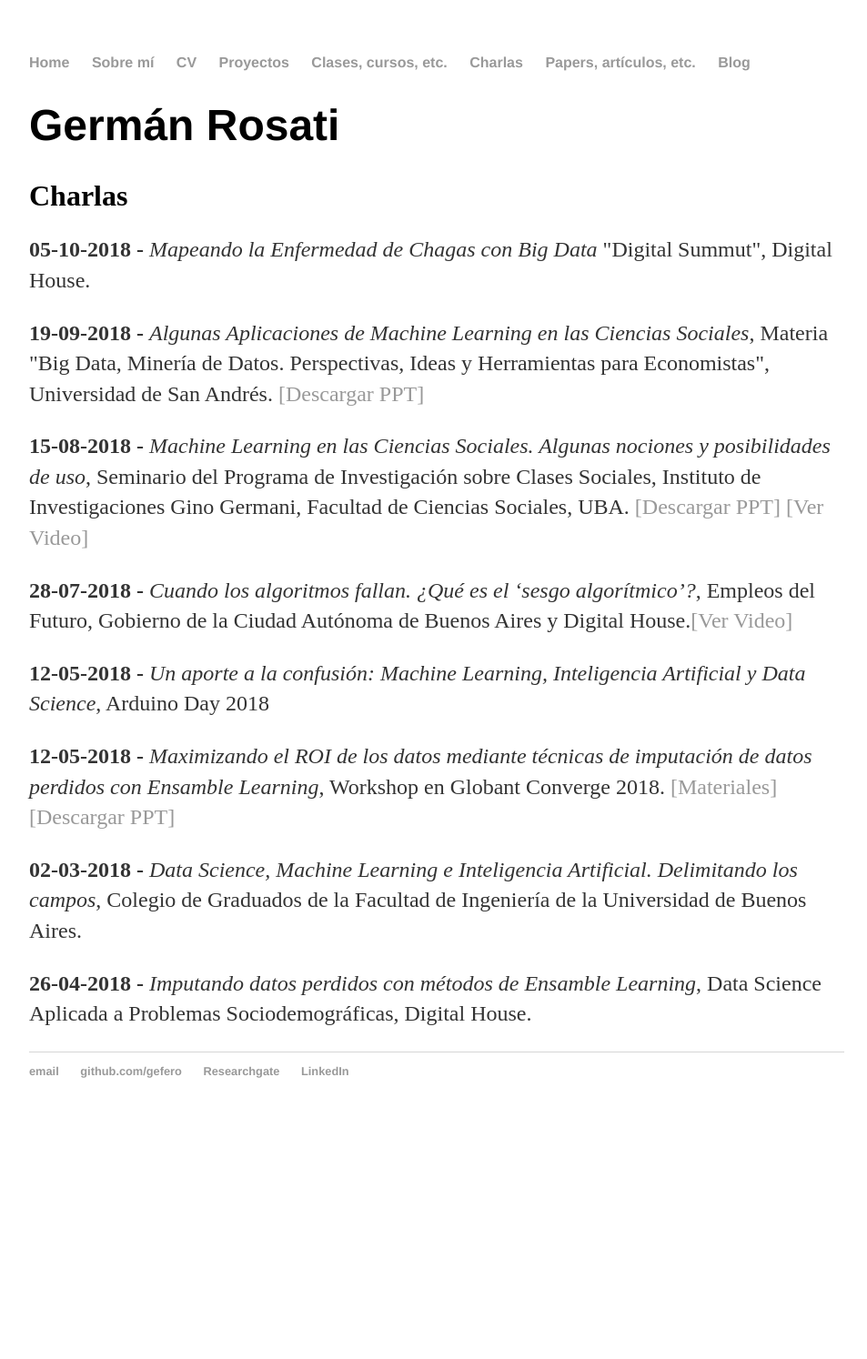
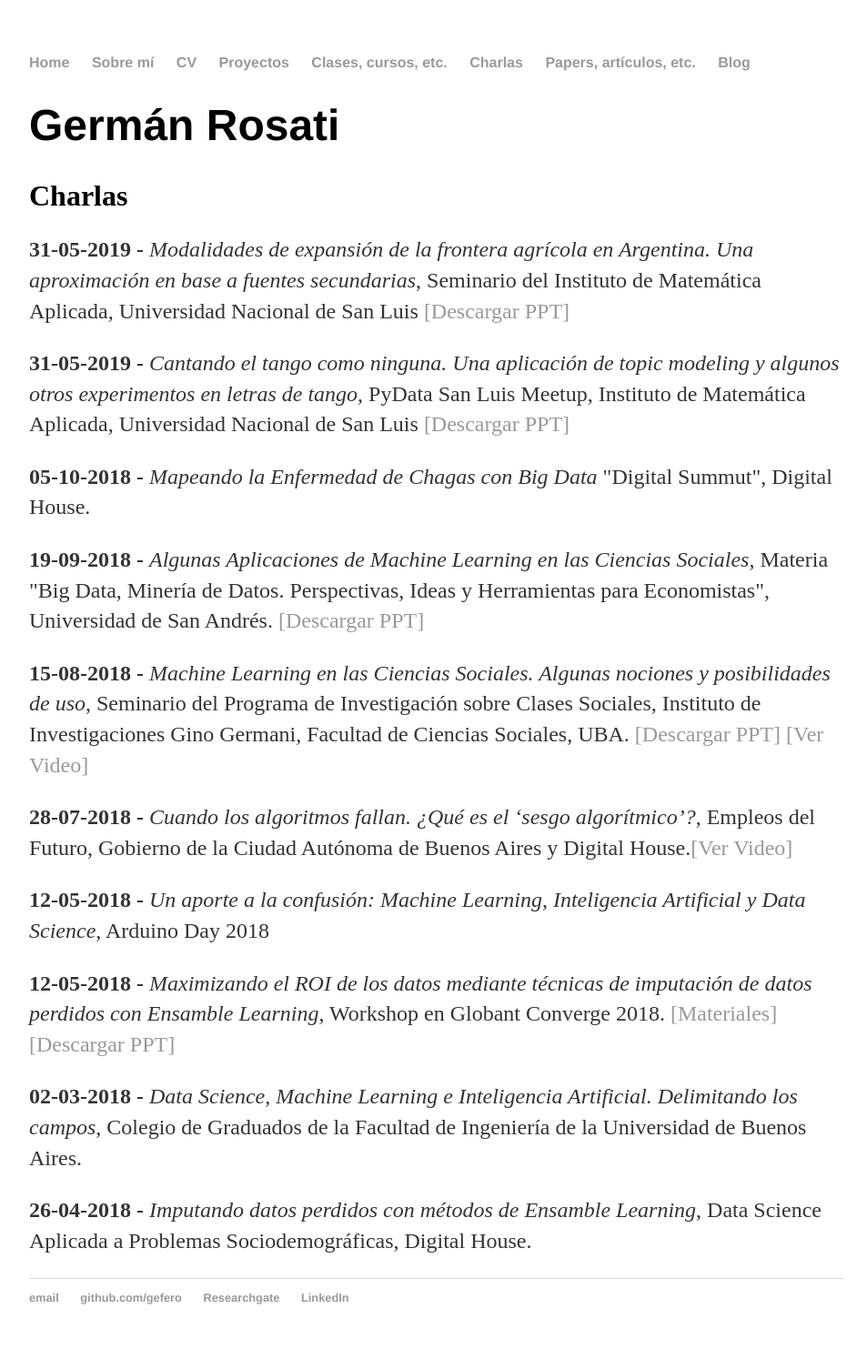
Before and after one commit to gefero/gefero.github.io, a Jekyll site: the page built from talks/index.html, in a window 1280 px wide. Shown: the whole page at 91% size, without its empty margins (160-1113 px from the left). Built offline with Jekyll 4.4.1, drawn with Linux system fonts in a browser that asks for light colours; before the commit the page ends 1245 px from its top, so only the background shows below that.

Commit message:
Add San Lus

```diff
--- a/talks/index.html
+++ b/talks/index.html
@@ -2,9 +2,13 @@
 layout: default
 title: Clases, cursos, etc.
 ---
+
 <div class="blurb">
 	<h1>Germán Rosati</h1>
 	<h2><font size="6">Charlas</font></h2>
+	<p><b>31-05-2019 - </b><i> Modalidades de expansión de la
+frontera agrícola en Argentina. Una aproximación en base a fuentes secundarias</i>, Seminario del Instituto de Matemática Aplicada, Universidad Nacional de San Luis <a href="https://github.com/gefero/gefero.github.io/raw/master/talks/_files/20190531_Frontera_agricola_IMASL.pdf"> [Descargar PPT]</a></p>
+	<p><b>31-05-2019 - </b><i> Cantando el tango como ninguna. Una aplicación de topic modeling y algunos otros experimentos en letras de tango</i>, PyData San Luis Meetup, Instituto de Matemática Aplicada, Universidad Nacional de San Luis <a href="https://github.com/gefero/gefero.github.io/raw/master/talks/_files/20190531_Tango_PyMeetup_SanLuis.pdf"> [Descargar PPT]</a></p>
 	<p><b>05-10-2018 - </b><i> Mapeando la Enfermedad de Chagas con Big Data</i> "Digital Summut", Digital House.</p>
 	<p><b>19-09-2018 - </b><i> Algunas Aplicaciones de Machine Learning en las Ciencias Sociales</i>, Materia "Big Data, Minería de Datos. Perspectivas, Ideas y Herramientas para Economistas", Universidad de San Andrés. <a href="https://github.com/gefero/gefero.github.io/raw/master/talks/_files/20180919_ML_y_CsSoc_UDESA.pdf">[Descargar PPT]</a></p>
 	<p><b>15-08-2018 - </b><i> Machine Learning en las Ciencias Sociales. Algunas nociones y posibilidades de uso</i>, Seminario del Programa de Investigación sobre Clases Sociales, Instituto de Investigaciones Gino Germani, Facultad de Ciencias Sociales, UBA. <a href="https://github.com/gefero/gefero.github.io/raw/master/talks/_files/20180815_ML_y_CsSoc_IIGG.pdf">[Descargar PPT]</a> <a href="https://www.youtube.com/watch?v=plqVA_ktYmU">[Ver Video]</a></p>
```
Also changed, not shown: 3 other files.
